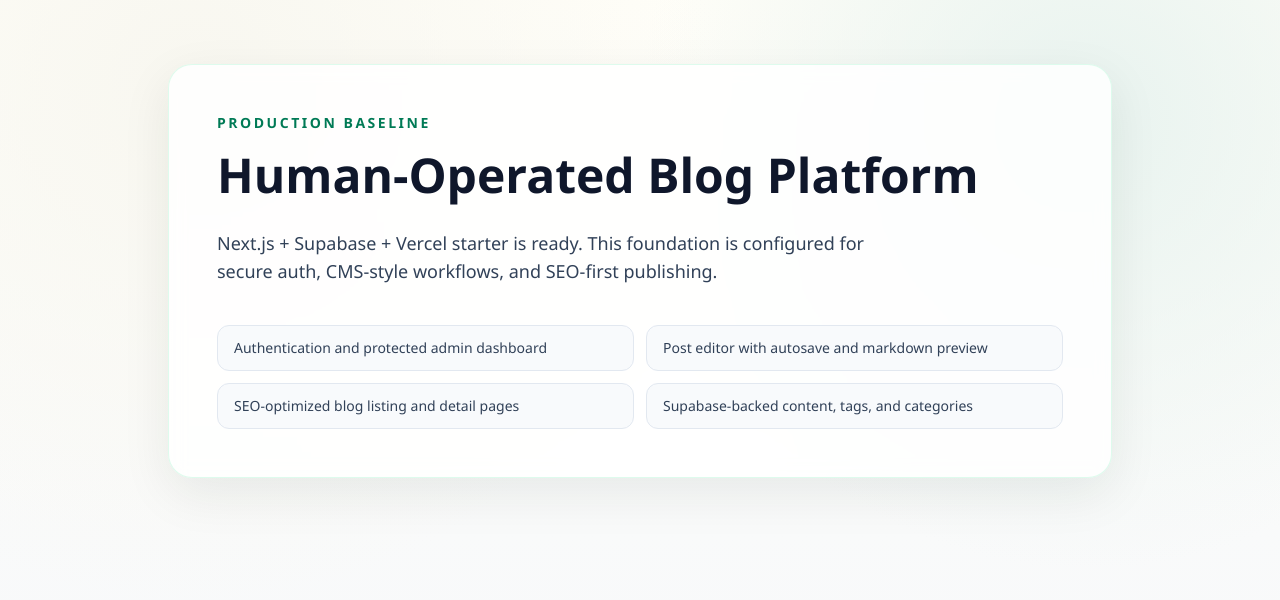
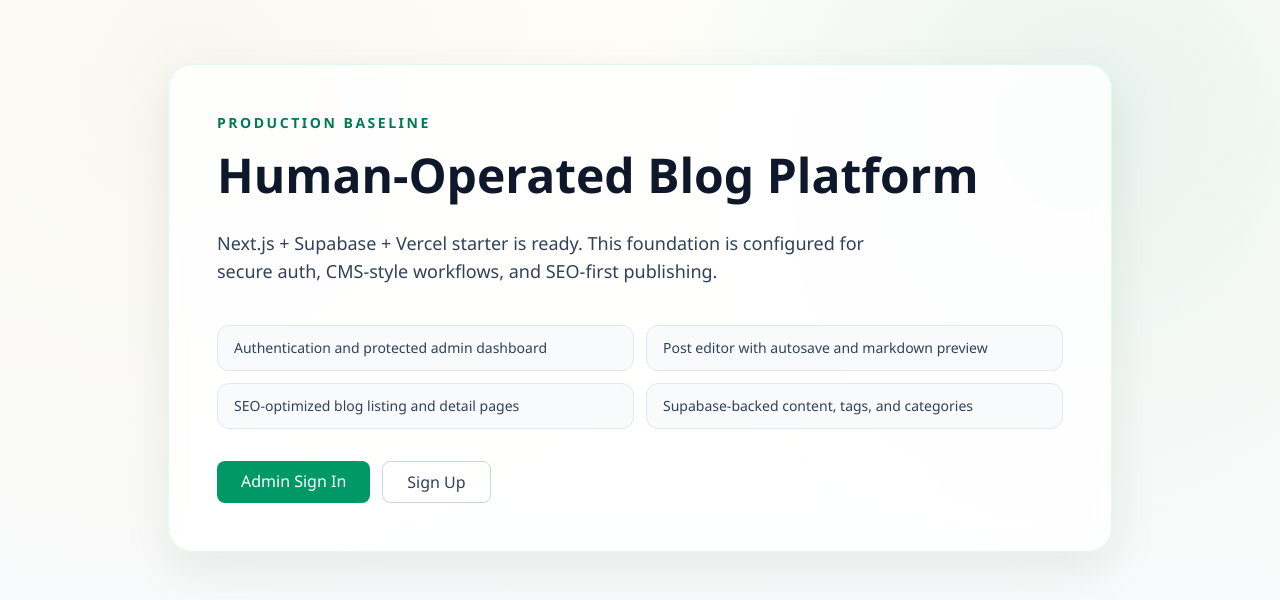
Before and after one commit to Blog-Post-Website/Info-net, a Next.js app: page / in a window 1280 px wide. Shown: the top 600 px of the page. Built offline with nearby package versions, Linux system fonts and the light colour scheme; no server answers.

Commit message:
Update homepage: redirect admin users to dashboard, add login/signup buttons for visitors

```diff
--- a/src/app/page.tsx
+++ b/src/app/page.tsx
@@ -1,3 +1,9 @@
+"use client";
+
+import { useEffect } from "react";
+import { useRouter } from "next/navigation";
+import { useAuth } from "@/contexts/AuthContext";
+
 const roadmap = [
   "Authentication and protected admin dashboard",
   "Post editor with autosave and markdown preview",
@@ -6,6 +12,15 @@ const roadmap = [
 ];
 
 export default function HomePage() {
+  const { user, isAdmin, loading } = useAuth();
+  const router = useRouter();
+
+  useEffect(() => {
+    if (!loading && user && isAdmin) {
+      router.push("/admin/dashboard");
+    }
+  }, [user, isAdmin, loading, router]);
+
   return (
     <main className="mx-auto flex min-h-screen w-full max-w-5xl flex-col px-6 py-16 sm:px-10">
       <div className="rounded-3xl border border-emerald-100/70 bg-white/85 p-8 shadow-[0_16px_50px_rgba(16,32,23,0.08)] backdrop-blur sm:p-12">
@@ -28,6 +43,21 @@ export default function HomePage() {
             </div>
           ))}
         </div>
+
+        <div className="mt-8 flex gap-3">
+          <a
+            href="/auth/login"
+            className="rounded-lg bg-emerald-600 px-6 py-2 font-medium text-white transition hover:bg-emerald-700"
+          >
+            Admin Sign In
+          </a>
+          <a
+            href="/auth/signup"
+            className="rounded-lg border border-slate-300 px-6 py-2 font-medium text-slate-700 transition hover:bg-slate-50"
+          >
+            Sign Up
+          </a>
+        </div>
       </div>
     </main>
   );
```
